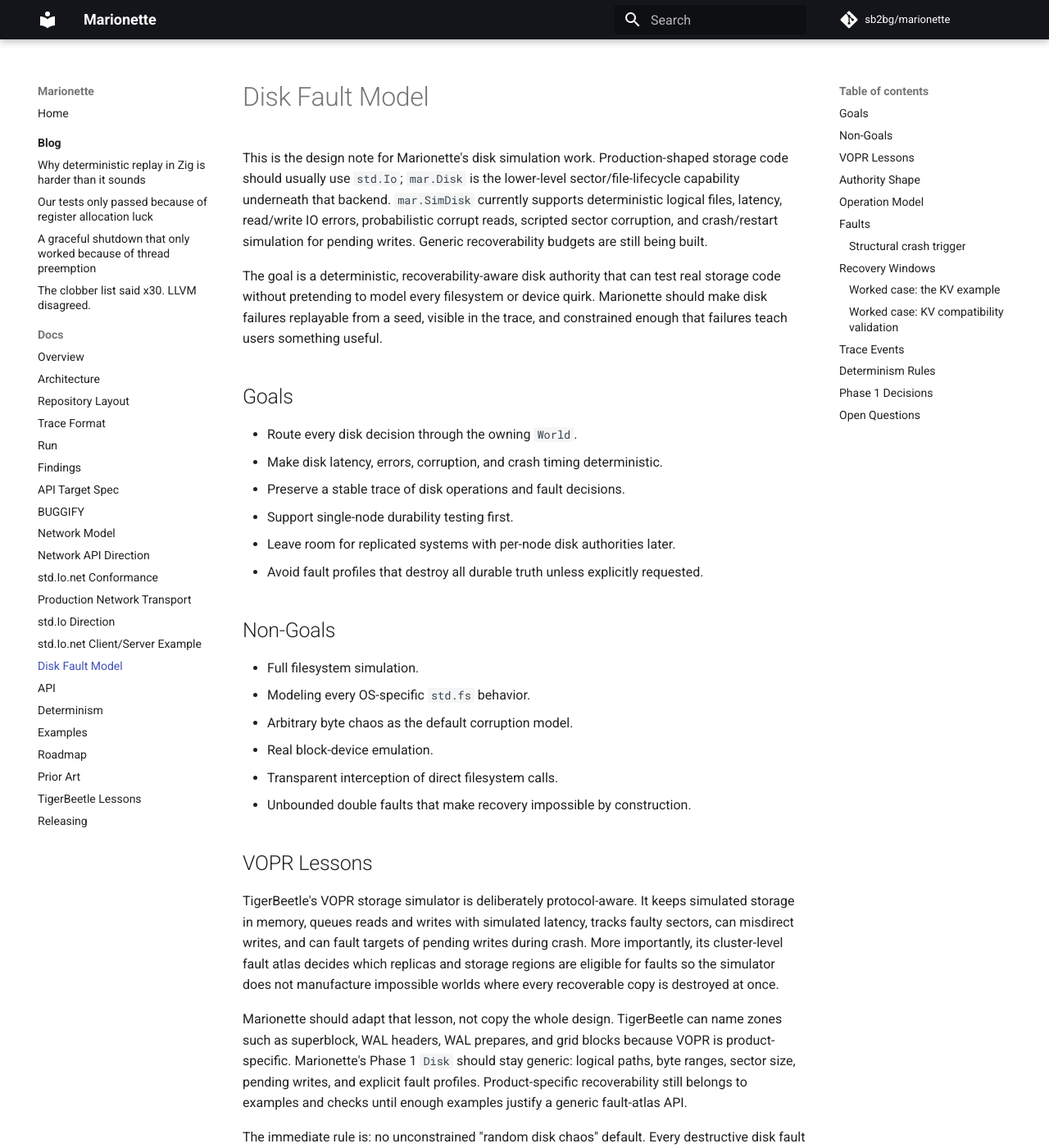
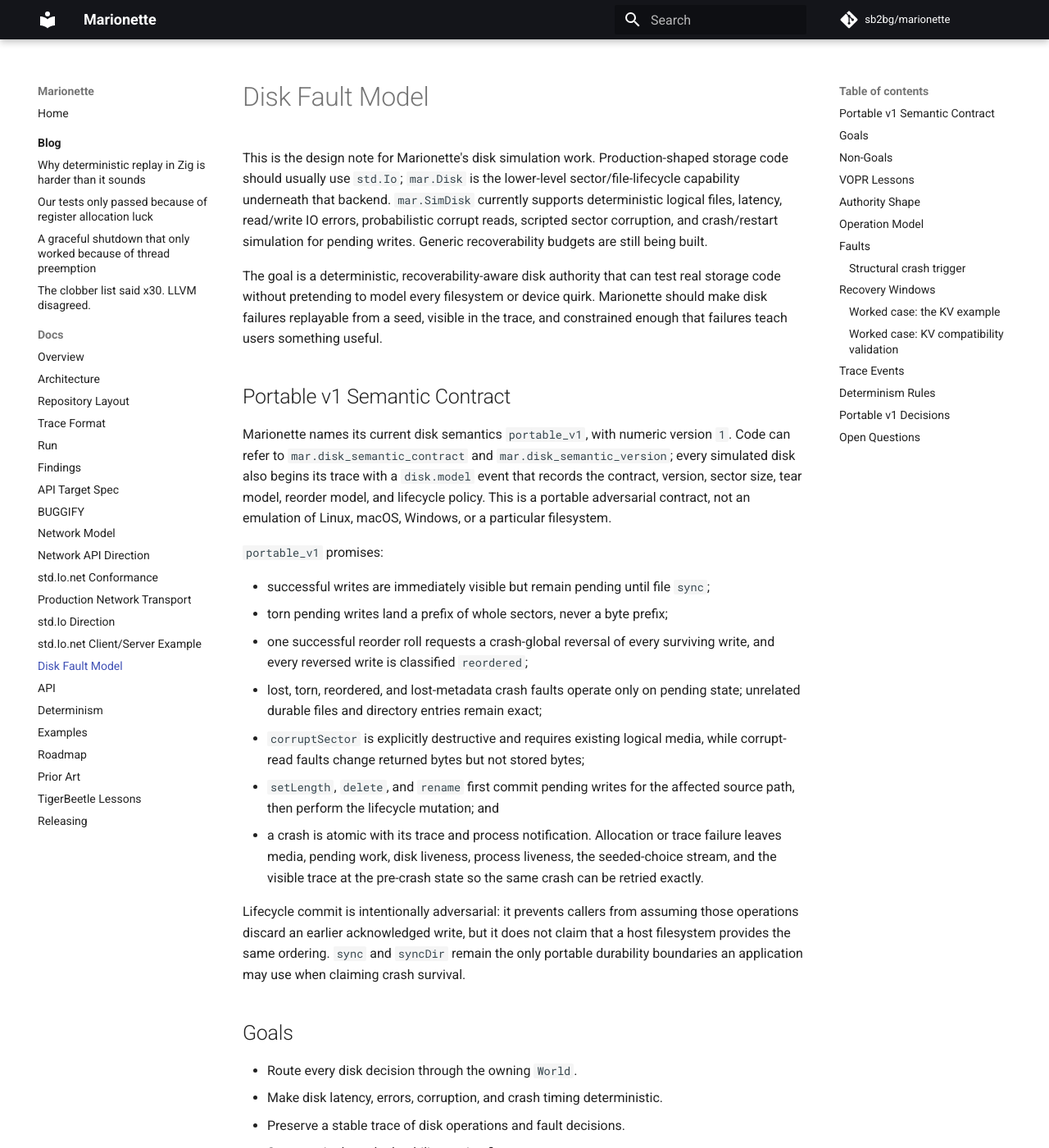
Before and after one commit to sb2bg/marionette, an MkDocs documentation site: the page built from docs/disk-fault-model.md, in a window 1280 px wide and 1400 px high. Shown: the whole window at 82% size. Built offline with MkDocs 1.6.1 and Material for MkDocs 9.7.7, drawn with Linux system fonts in a browser that asks for light colours; comment, search, counter and statistics services are not loaded; some of the changed text lies outside the part shown.

```diff
--- a/docs/disk-fault-model.md
+++ b/docs/disk-fault-model.md
@@ -12,6 +12,39 @@ The goal is a deterministic, recoverability-aware disk authority that can test
 real storage code without pretending to model every filesystem or device
 quirk. Marionette should make disk failures replayable from a seed, visible in
 the trace, and constrained enough that failures teach users something useful.
+
+## Portable v1 Semantic Contract
+
+Marionette names its current disk semantics `portable_v1`, with numeric
+version `1`. Code can refer to `mar.disk_semantic_contract` and
+`mar.disk_semantic_version`; every simulated disk also begins its trace with a
+`disk.model` event that records the contract, version, sector size, tear model,
+reorder model, and lifecycle policy. This is a portable adversarial contract,
+not an emulation of Linux, macOS, Windows, or a particular filesystem.
+
+`portable_v1` promises:
+
+- successful writes are immediately visible but remain pending until file
+  `sync`;
+- torn pending writes land a prefix of whole sectors, never a byte prefix;
+- one successful reorder roll requests a crash-global reversal of every
+  surviving write, and every reversed write is classified `reordered`;
+- lost, torn, reordered, and lost-metadata crash faults operate only on
+  pending state; unrelated durable files and directory entries remain exact;
+- `corruptSector` is explicitly destructive and requires existing logical
+  media, while corrupt-read faults change returned bytes but not stored bytes;
+- `setLength`, `delete`, and `rename` first commit pending writes for the
+  affected source path, then perform the lifecycle mutation; and
+- a crash is atomic with its trace and process notification. Allocation or
+  trace failure leaves media, pending work, disk liveness, process liveness,
+  the seeded-choice stream, and the visible trace at the pre-crash state so
+  the same crash can be retried exactly.
+
+Lifecycle commit is intentionally adversarial: it prevents callers from
+assuming those operations discard an earlier acknowledged write, but it does
+not claim that a host filesystem provides the same ordering. `sync` and
+`syncDir` remain the only portable durability boundaries an application may
+use when claiming crash survival.
 
 ## Goals
 
@@ -271,6 +304,7 @@ operation id (or to an explicit crash) and do not participate in the
 time-evolved `fault_evolution.boundary` contract used by network and process
 dynamics.
 
+- `disk.model contract=portable_v1 version=1 sector_size=<u64> torn_write=sector_prefix reorder=crash_global_reverse lifecycle=commit_pending`
 - `disk.read op=<u64> path=<escaped-text> offset=<u64> len=<u64> status=<literal> latency_ns=<u64>`
 - `disk.write op=<u64> path=<escaped-text> offset=<u64> len=<u64> status=<literal> latency_ns=<u64>`
 - `disk.sync op=<u64> path=<escaped-text> status=<literal> committed_writes=<u64> latency_ns=<u64>`
@@ -312,7 +345,7 @@ hashes, the hash algorithm must be named and stable.
   may corrupt, tear, lose, or error operations, but it should not infer storage
   format semantics.
 
-## Phase 1 Decisions
+## Portable v1 Decisions
 
 - Low-level disk type: `Disk`.
 - Simulator implementation type: `SimDisk`.
@@ -342,6 +375,9 @@ hashes, the hash algorithm must be named and stable.
   crashed and commit pending writes for the affected path before mutating
   metadata. `syncDir` is the explicit durability boundary for creates, deletes,
   and renames; cross-directory renames require syncing both parent directories.
+- `std.Io.File.setLength` delegates to that single disk lifecycle operation;
+  extension is zero-filled by the disk authority and is never decomposed into
+  independently fallible sector writes.
 
 ## Open Questions
 
```
Also changed, not shown: other parts of docs/disk-fault-model.md (+0 -1 lines), CHANGELOG.md (+28 -0 lines), README.md (+7 -1 lines), ROADMAP.md (+3 -3 lines), SIMULATOR_FINDINGS.md (+2 -2 lines), docs/api.md (+14 -0 lines), docs/index.md (+1 -1 lines), docs/trace-format.md (+5 -0 lines), 1 other file.
